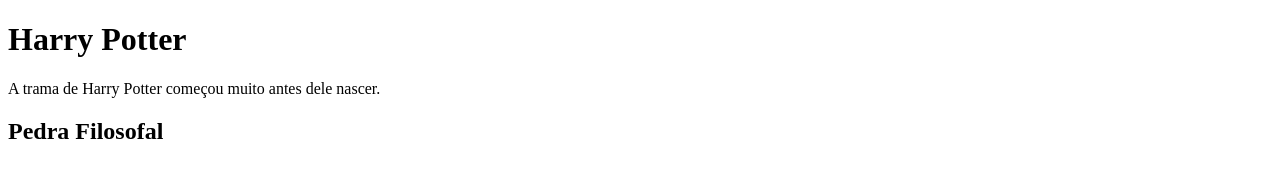
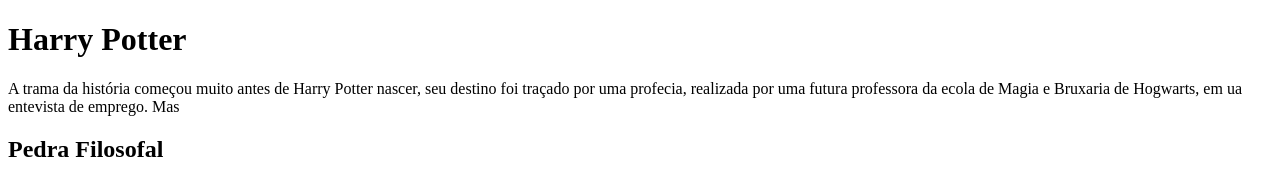
Before and after one commit to giovannafalquet/pensamento.computacional2023, a plain HTML site: page giovanna.html in a window 1280 px wide. Drawn offline with Linux system fonts and the light colour scheme.

Commit message:
Update giovanna.html

```diff
--- a/giovanna.html
+++ b/giovanna.html
@@ -9,8 +9,10 @@
 </head>
 <body>
     <h1>Harry Potter</h1>
-    <p> A trama de Harry Potter começou muito antes dele nascer. </p>
-    <h2>Pedra Filosofal</h2>
+    <p class="parágrafo1">   A trama da história começou muito antes de Harry Potter nascer, seu destino foi traçado por uma profecia,
+        realizada por uma futura professora da ecola de Magia e Bruxaria de Hogwarts, em ua entevista de emprego. Mas </p>
+
+        <h2>Pedra Filosofal</h2>
     <p> </p>
 
 </html>
```
